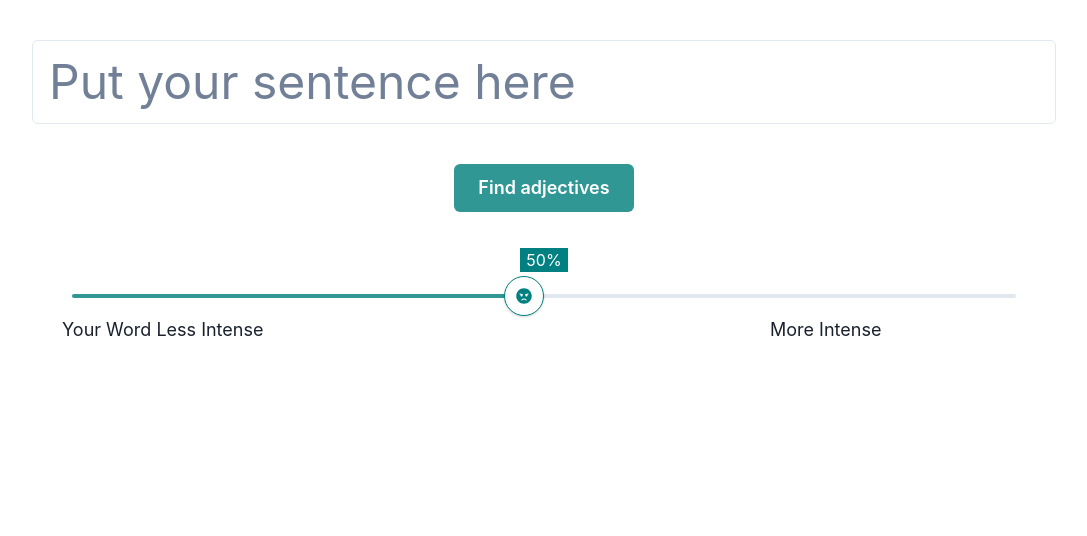
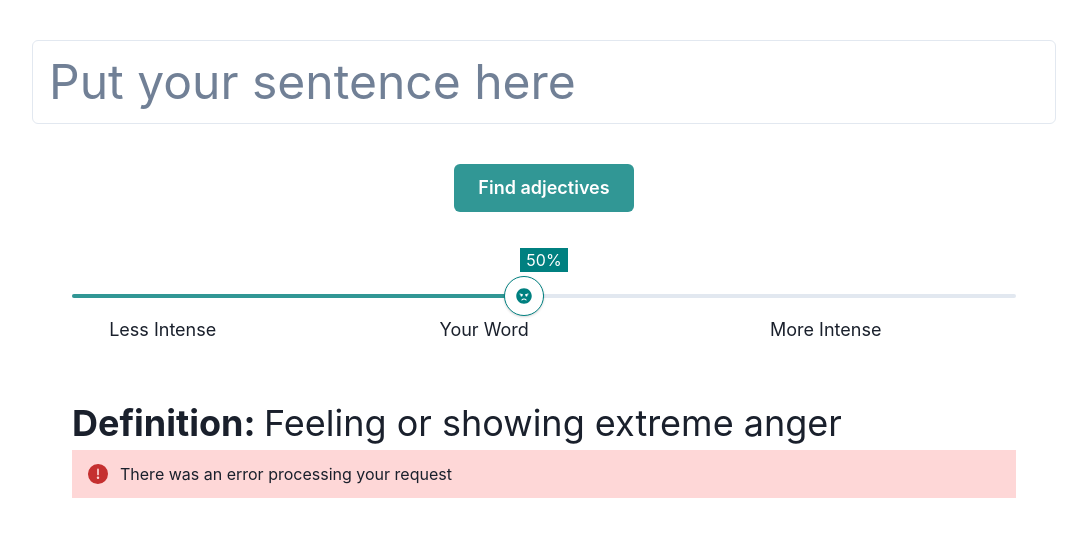
Before and after one commit to JP-Homer/Emotion.ly, a React (Create React App) app in the folder front-end/: page / in a window 1280 px wide. Shown: the top 536 px of the page, without its empty margins (96-1183 px from the left). Built offline with nearby package versions, Linux system fonts and the light colour scheme.

Commit message:
Added basic alert in case of an error

```diff
--- a/front-end/src/App.js
+++ b/front-end/src/App.js
@@ -1,6 +1,7 @@
 import React, { useState } from 'react';
 import {
   Flex,
+  Text,
   Box,
   Button,
   Slider,
@@ -30,7 +31,7 @@ function App() {
   const [scale, setScale] = useState(BASE_INFO);
 
   const labelStyles = {
-    mt: '2',
+    mt: '5',
     ml: '-2.5',
     fontSize: 'lg',
   };
@@ -61,20 +62,20 @@ function App() {
         Find adjectives
       </Button>
 
-      <Flex w="100%" mt="16" px="10">
+      <Flex w="100%" mt="16" px="10" direction="column">
         <Slider
           aria-label="slider-ex-6"
           onChange={val => setSliderValue(val)}
           colorScheme={scale.color}
           step="5"
         >
-          <SliderMark value={10} {...labelStyles} mt={5}>
+          <SliderMark value={5} {...labelStyles}>
             Less Intense
           </SliderMark>
-          <SliderMark value={{ base: 48, md: 46 }} {...labelStyles} mt={5}>
+          <SliderMark value={40} {...labelStyles}>
             Your Word
           </SliderMark>
-          <SliderMark value={75} {...labelStyles} mt={5}>
+          <SliderMark value={75} {...labelStyles}>
             More Intense
           </SliderMark>
           <SliderMark
@@ -101,6 +102,18 @@ function App() {
             <Box color={scale.color} as={FaAngry} />
           </SliderThumb>
         </Slider>
+
+        <Flex direction="row" justify="left" align="center" mt="20">
+          <Text fontSize="4xl">
+            <Text as="b">Definition: </Text>
+            {BASE_INFO.words.irate}
+          </Text>
+        </Flex>
+
+        <Alert status="error" variant="subtle">
+          <AlertIcon />
+          There was an error processing your request
+        </Alert>
       </Flex>
     </Flex>
   );
```
